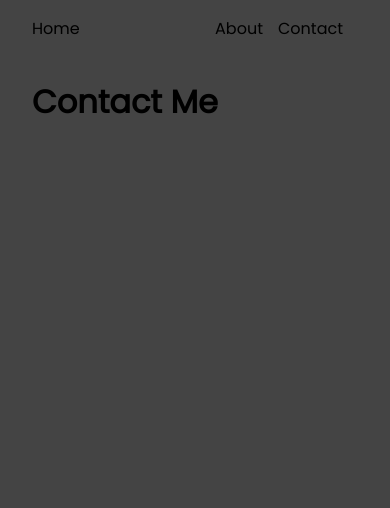
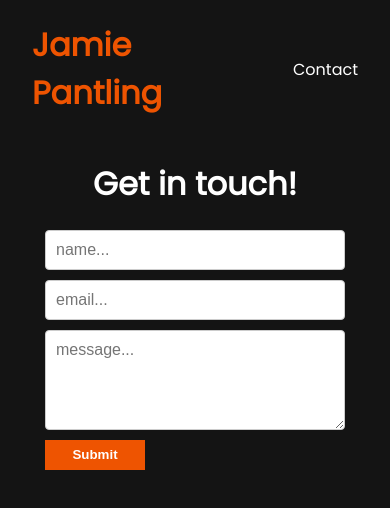
Before and after one commit to jamiepantling/portfolio, a Next.js app: page /contact in a window 390 px wide. Shown: the top 508 px of the page. Built offline with nearby package versions, Linux system fonts and the light colour scheme.

Commit message:
contact form, style, responsive

```diff
--- a/components/nav/nav.jsx
+++ b/components/nav/nav.jsx
@@ -4,9 +4,9 @@ import Link from 'next/link'
 export default function Nav() {
     return (
         <div className={styles.navbar}>
-            <Link href={'/'}><a className={styles.link} >Home</a></Link>
+            <Link href={'/'}><a ><h1 className={styles.title}>Jamie Pantling</h1></a></Link>
             <ul className={styles.linksList}>
-                <li className={styles.link}><Link href={'/about'}><a>About</a></Link></li>
+                {/* <li className={styles.link}><Link href={'/about'}><a>About</a></Link></li> */}
                 <li className={styles.link}><Link href={'/contact'}><a>Contact</a></Link></li>
             </ul>
         </div>
--- a/components/nav/nav.module.css
+++ b/components/nav/nav.module.css
@@ -10,10 +10,18 @@
     display: flex;
     justify-content: space-between;
     align-items: center;
-    }
+    max-width: 850px;
+    margin: 0 auto;
+    color: white
+}
 
 .link {
-    margin-right: 15px;
+    margin-left: 15px;
     list-style-type: none;
     font-weight: 400;
+    text-align: right;
 }
+.title {
+    color: #ee5401;
+    text-align: left
+}
--- a/models/Project.js
+++ b/models/Project.js
@@ -6,7 +6,8 @@ const projectSchema = new Schema({
     name: String,
     description: String,
     class: String,
-    techs: String
+    techs: String,
+    url: String
   });
 
 // module.exports = mongoose.model('Project', projectSchema);
--- a/package.json
+++ b/package.json
@@ -10,9 +10,11 @@
   },
   "dependencies": {
     "@fortawesome/fontawesome-svg-core": "^6.1.2",
+    "@fortawesome/free-brands-svg-icons": "^6.1.2",
     "@fortawesome/free-regular-svg-icons": "^6.1.2",
     "@fortawesome/free-solid-svg-icons": "^6.1.2",
     "@fortawesome/react-fontawesome": "^0.2.0",
+    "@sendgrid/mail": "^7.7.0",
     "babel-plugin-macros": "^3.1.0",
     "font-awesome": "^4.7.0",
     "framer-motion": "^7.0.0",
@@ -20,7 +22,8 @@
     "mongoose": "^6.5.1",
     "next": "12.2.2",
     "react": "18.2.0",
-    "react-dom": "18.2.0"
+    "react-dom": "18.2.0",
+    "react-hook-form": "^7.34.0"
   },
   "devDependencies": {
     "@babel/preset-react": "^7.18.6",
--- a/pages/_app.js
+++ b/pages/_app.js
@@ -1,4 +1,7 @@
 import '../styles/globals.css'
+import { config } from '@fortawesome/fontawesome-svg-core'
+import '@fortawesome/fontawesome-svg-core/styles.css'
+config.autoAddCss = false
 
 function MyApp({ Component, pageProps }) {
   return <Component {...pageProps} />
--- /dev/null
+++ b/pages/api/contact.js
@@ -0,0 +1,22 @@
+const mail = require('@sendgrid/mail');
+mail.setApiKey(process.env.SENDGRID_API_KEY);
+
+export default async (req, res) => {
+    const body = JSON.parse(req.body);
+    console.log(body);
+
+    const message = `
+        Name: ${body.name}\r\n
+        Email: ${body.email}\r\n
+        Message: ${body.message}
+    `;
+    const data = {
+        to: 'jamie@pantling.net',
+        from: 'jamie@pantling.net',
+        subject: `New message from ${body.name}`,
+        text: message,
+        html: message.replace(/\r\n/g, '<br />'),
+      };
+      await mail.send(data)
+      res.status(200).json({ status: 'OK' });
+};
--- a/pages/contact.jsx
+++ b/pages/contact.jsx
@@ -1,11 +1,45 @@
 import styles from '../styles/contact.module.css'
 import Nav from '../components/nav/nav'
+import { useForm } from "react-hook-form";
+import { useState } from 'react';
+
 
 export default function About () {
+    const { register, handleSubmit, watch, formState: { errors } } = useForm();
+
+    const [name, setName] = useState('');
+    const [email, setEmail] = useState('');
+    const [message, setMessage] = useState('');
+
+    const onSubmit = data => {
+        setName(data.name)
+        setEmail(data.email)
+        setMessage(data.message)
+        fetch('./api/contact', {
+            method: 'post',
+            body: JSON.stringify(data),
+          });
+    }
     return (
         <div className={styles.container}>
             <Nav/>
-            <h1>Contact Me</h1>
+            <div className={styles.contactContainer}>
+                <h1>Get in touch!</h1>
+                <form onSubmit={handleSubmit(onSubmit)}>
+                    <div className={styles.inputContainer}>
+
+                        <input className={styles.input} placeholder="name..." {...register("name", { required: true })} />
+
+                        {/* include validation with required or other standard HTML validation rules */}
+                        <input className={styles.input} placeholder="email..." {...register("email", { required: true })} />
+                        <textarea className={`${styles.input} ${styles.textarea}`} placeholder="message..." {...register("message", { required: true })} />
+                        {/* errors will return when field validation fails  */}
+                        {errors.exampleRequired && <span>This field is required</span>}
+
+                        <input className={styles.button} type="submit" />
+                    </div>
+                </form>
+            </div>
         </div>
     )
 }
--- a/styles/Home.module.css
+++ b/styles/Home.module.css
@@ -2,9 +2,34 @@
 
 .container {
   padding: 0 2rem;
-  color: white
 }
-
+.description {
+  margin: 0 50px 0 0;
+  line-height: 1.5;
+  font-size: 40px;
+  max-width: 500px;
+  text-align: left;
+  vertical-align: middle;
+  height: 300px;
+  display: flex;
+  align-items: center;
+  /* background-color: #ee5401; */
+}
+.hey {
+  font-size: 60px;
+}
+.image {
+  margin-bottom: 20px;
+  height: 300px;
+  width: 300px;
+  border-radius: 50%;
+  /* border: 3px lightgrey solid */
+}
+.introContainer  {
+  display: flex;
+  margin: 0 auto 20px auto;
+  justify-content: space-between;;
+}
 .main {
   min-height: 100vh;
   padding: 2rem 0;
@@ -14,41 +39,19 @@
   justify-content: center;
   align-items: center;
 }
-
-.image {
-  margin-bottom: 20px;
-  height: 150px;
-  border-radius: 50%;
-  border: 3px lightgrey solid
+.picContainer {
+  display: flex;
+  flex-direction: column;
 }
-
-.footer {
-  display: flex;
-  flex: 1;
-  padding: 2rem 0;
-  border-top: 1px solid #eaeaea;
-  justify-content: center;
-  align-items: center;
-}
-
-.footer a {
-  display: flex;
-  justify-content: center;
-  align-items: center;
-  flex-grow: 1;
-}
-
 .title a {
   color: #0070f3;
   text-decoration: none;
 }
-
 .title a:hover,
 .title a:focus,
 .title a:active {
   text-decoration: underline;
 }
-
 .title {
   margin: 0;
   line-height: 1.15;
@@ -57,22 +60,11 @@
   color: #ee5401
 }
 .subtitle {
-  margin: 0;
   line-height: 1.15;
   font-size: 30px;
-  margin-bottom: 15px;
+  margin-bottom: 10px;
+  margin-top: 0
 }
-.title,
-.description {
-  text-align: center;
-}
-
-.description {
-  margin-top: 30px;
-  line-height: 1.5;
-  font-size: 1.5rem;
-}
-
 .code {
   background: #fafafa;
   border-radius: 5px;
@@ -81,7 +73,6 @@
   font-family: Menlo, Monaco, Lucida Console, Liberation Mono, DejaVu Sans Mono,
     Bitstream Vera Sans Mono, Courier New, monospace;
 }
-
 .grid {
   display: flex;
   align-items: center;
@@ -89,7 +80,6 @@
   flex-wrap: wrap;
   max-width: 1000px;
 }
-
 .card {
   margin: 1rem;
   padding: 1.5rem;
@@ -102,14 +92,12 @@
   max-width: 400px;
   min-height: 240px
 }
-
 .card:hover,
 .card:focus,
 .card:active {
   color: #ee5401;
   border-color: #ee5401
 }
-
 .card h2 {
   margin: 0 0 1rem 0;
   font-size: 1.5rem;
@@ -121,11 +109,28 @@
   line-height: 1.5;
 }
 
+.icons {
+  font-size: xx-large;
+  display: flex;
+  justify-content: center;
+}
+
 .logo {
   height: 1em;
   margin-left: 0.5rem;
 }
 
+.twitter {
+  color: rgb(31, 155, 240);
+  margin-right: 15px;
+}
+.linkedin {
+  margin-right: 15px;
+  color: rgb(10, 103, 194)
+}
+.github {
+  color: rgb(240, 246, 252)
+}
 .technologies {
   color:grey
 }
@@ -143,11 +148,50 @@
 .sproutsweeper {
   font-family: 'Vujahday Script', cursive;
 }
-
+@media (max-width: 810px) {
+  .hey {
+    font-size: 45px;
+  }
+  .description {
+    font-size: 35px;
+  }
+}
+@media (max-width: 700px) {
+  .hey {
+    font-size: 40px;
+  }
+  .description {
+    font-size: 30px;
+  }
+}
+@media (max-width: 650px) {
+  .hey {
+    font-size: 35px;
+  }
+  .description {
+    font-size: 25px;
+    margin-right: 10px;
+  }
+}
 @media (max-width: 600px) {
   .grid {
     width: 100%;
     flex-direction: column;
   }
+  .hey {
+    font-size: 30px
+  }
+  .description {
+    font-size: 25px;
+    margin-right: 0;
+    margin-bottom: 10px;
+    text-align: center;
+    width: 300px;
+    height: 150px
+  }
+  .introContainer {
+    flex-direction: column;
+    align-items: center;
+  }
 
 }
--- a/styles/contact.module.css
+++ b/styles/contact.module.css
@@ -1,3 +1,34 @@
+
 .container {
-    padding: 0 2rem;
+  padding: 0 2rem;
+}
+.contactContainer {
+ display: flex;
+ flex-direction: column;
+ align-items: center;
+}
+  .inputContainer {
+
+    display: flex;
+    flex-direction: column;
   }
+  .input {
+    margin-bottom: 10px;
+    width: 300px;
+    border: 1px solid #ccc;
+    border-radius: 4px;
+    padding: 10px 10px;
+    font-family:Arial, Helvetica, sans-serif;
+    font-size: medium;
+  }
+  .button {
+    width: 100px;
+    border: none;
+    height: 30px;
+    background-color: #ee5401;
+    color: white;
+    font-weight: bold;
+  }
+  .textarea {
+    min-height: 100px;
+  }
--- a/styles/globals.css
+++ b/styles/globals.css
@@ -5,7 +5,8 @@ body {
   margin: 0;
   font-family: 'Poppins', sans-serif;
   font-weight: 300;
-  background-color: rgb(68, 68, 68);
+  background-color: rgb(20,20,20);
+  color: white
 }
 
 a {
```
Also changed, not shown: pages/index.js (+59 -44 lines), 1 other file (tests, documents, lock files or other folders).
